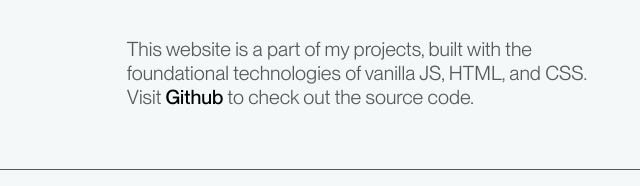
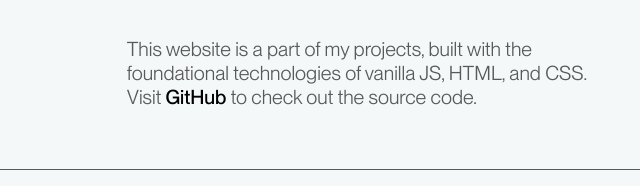
Before and after one commit to suanTech/portfolio, a plain HTML site: page index.html in a window 1280 px wide. Shown: the part 2065-2251 px from the top of the page, 293-933 px from the left. Drawn offline with Linux system fonts and the light colour scheme.

Commit message:
style: fix spelling error

```diff
--- a/index.html
+++ b/index.html
@@ -160,7 +160,7 @@
                 <a
                   class="underline-link hoverable"
                   href="https://github.com/suanTech/portfolio"
-                  >Github</a
+                  >GitHub</a
                 >
                 to check out the source code.
               </p>
```
